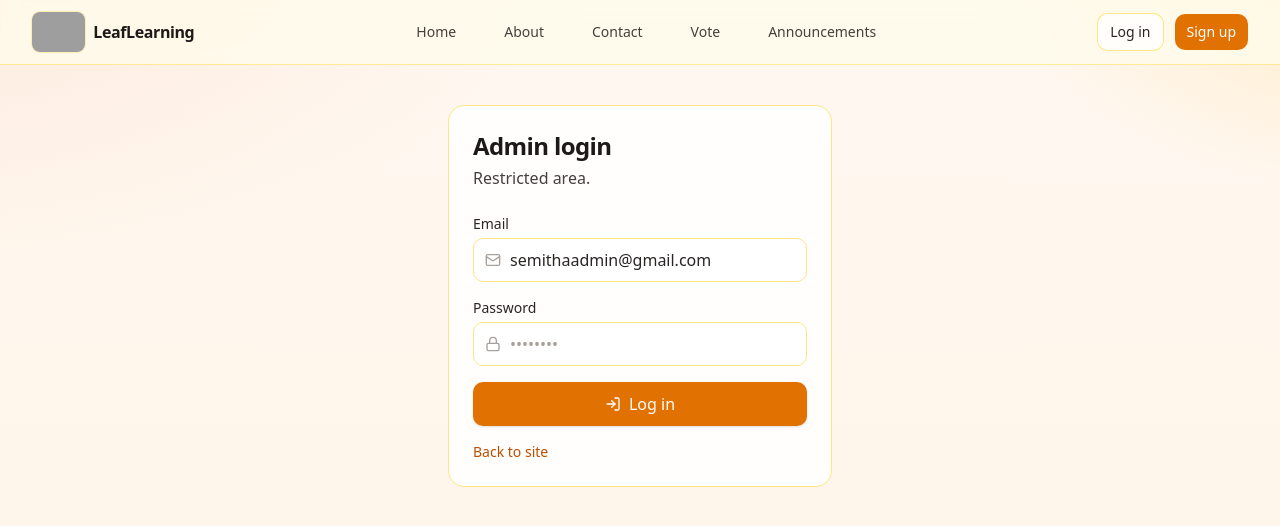
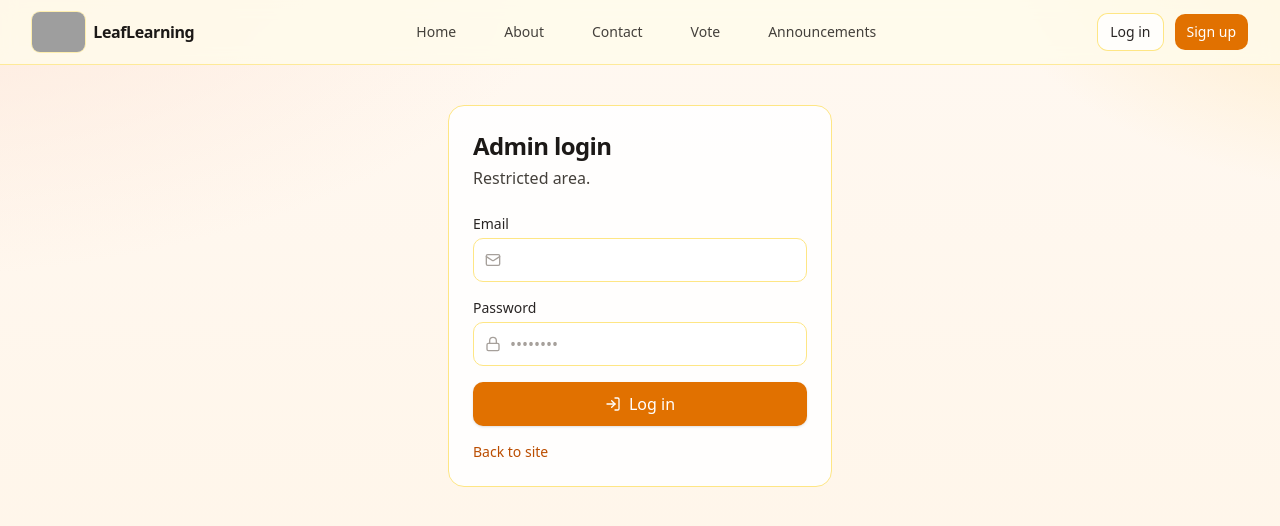
Before and after one commit to semitha-dev/leaflearning, a Next.js app in the folder learlearning/: page /admin/login in a window 1280 px wide. Shown: the top 526 px of the page. Built offline with nearby package versions, Linux system fonts and the light colour scheme; no server answers; grey boxes are pictures that could not be loaded.

Commit message:
Refactor AdminLoginPage: remove hardcoded email and add dynamic export

```diff
--- a/learlearning/app/admin/login/page.tsx
+++ b/learlearning/app/admin/login/page.tsx
@@ -1,4 +1,7 @@
 'use client';
+
+
+export const dynamic = "force-dynamic";
 
 import React, { useState } from 'react';
 import { useRouter, useSearchParams } from 'next/navigation';
@@ -14,8 +17,8 @@ export default function AdminLoginPage() {
   const sp = useSearchParams();
   const redirectTo = sp.get('redirect') || '/admin';
 
-  const [email, setEmail] = useState('semithaadmin@gmail.com');
-  const [password, setPassword] = useState(''); // enter: krakenhost211K
+  const [email, setEmail] = useState('');
+  const [password, setPassword] = useState('');
   const [loading, setLoading] = useState(false);
   const [toast, setToast] = useState<string | null>(null);
 
```
